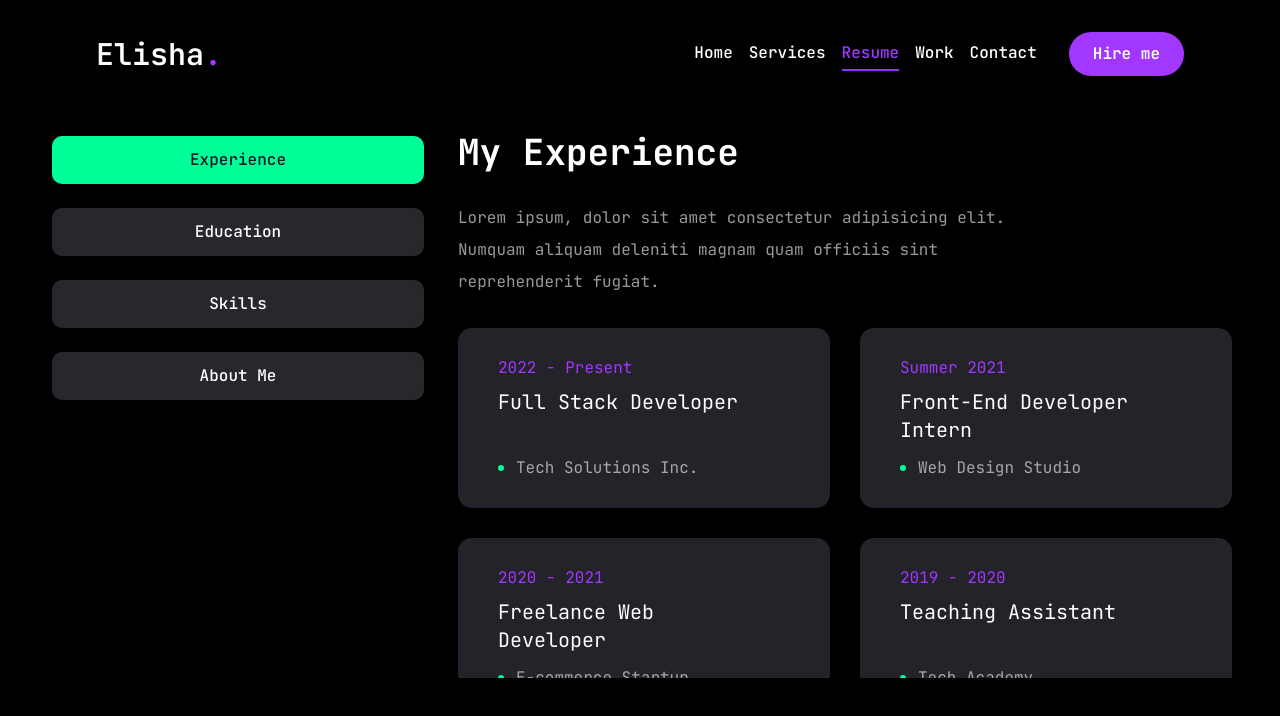
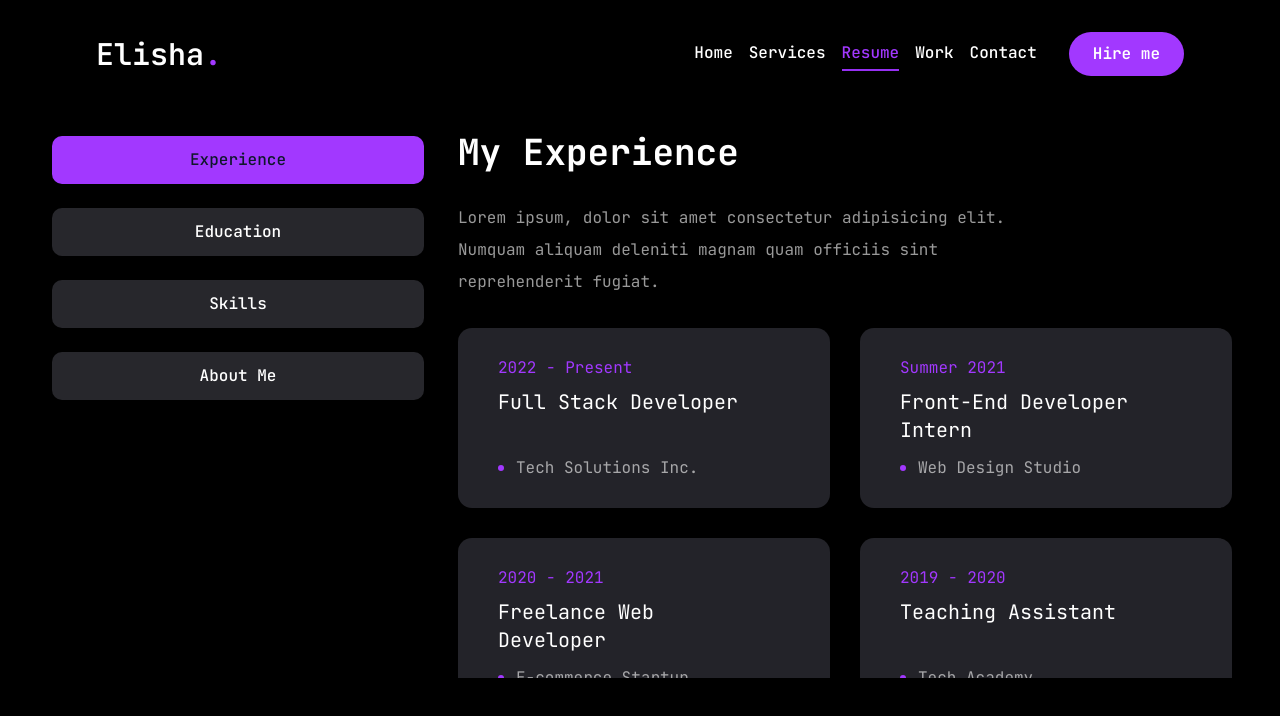
Before and after one commit to elishabhatti/elisha-portfolio, a Next.js app: page /resume in a window 1280 px wide. Shown: the top 716 px of the page. Built offline with nearby package versions, Linux system fonts and the light colour scheme.

Commit message:
changed the entire theme of the portfolio

```diff
--- a/app/globals.css
+++ b/app/globals.css
@@ -126,7 +126,7 @@ body {
 
 @layer base {
   body {
-    @apply bg-background font-[#1c1c22] text-white leading-loose;
+    @apply bg-background font-[#a238ff] text-white leading-loose;
   }
   .h1 {
     @apply text-[48px] xl:text-[68px] leading-[1.1] font-semibold;
@@ -138,6 +138,6 @@ body {
     @apply text-[20px] xl:text-[24px] leading-[1.1] font-semibold;
   }
   .text-outline {
-    -webkit-text-stroke: 1px #00ff99;
+    -webkit-text-stroke: 1px #a238ff;
   }
 }
--- a/app/resume/page.jsx
+++ b/app/resume/page.jsx
@@ -187,7 +187,7 @@ const Resume = () => {
                             {item.position}
                           </h3>
                           <div className="flex items-center gap-3">
-                            <span className="w-[6px] h-[6px] rounded-full bg-[#00ff99]"></span>
+                            <span className="w-[6px] h-[6px] rounded-full bg-[#a238ff]"></span>
                             <p className="text-white/60">{item.company}</p>
                           </div>
                         </li>
@@ -220,7 +220,7 @@ const Resume = () => {
                             {item.position}
                           </h3>
                           <div className="flex items-center gap-3">
-                            <span className="w-[6px] h-[6px] rounded-full bg-[#00ff99]"></span>
+                            <span className="w-[6px] h-[6px] rounded-full bg-[#a238ff]"></span>
                             <p className="text-white/60">{item.institution}</p>
                           </div>
                         </li>
--- a/app/services/page.jsx
+++ b/app/services/page.jsx
@@ -60,7 +60,7 @@ const Services = () => {
                   </div>
                   <Link
                     href={service.href}
-                    className="xl:w-[60px] xl:h-[60px] w-[40px] h-[40px] rounded-full bg-white hover:bg-[#00ff99] transition-all duration-500 flex justify-center items-center hover:-rotate-45"
+                    className="xl:w-[60px] xl:h-[60px] w-[40px] h-[40px] rounded-full bg-white hover:bg-[#a238ff] transition-all duration-500 flex justify-center items-center hover:-rotate-45"
                   >
                     <BsArrowDownRight className="text-primary xl:text-3xl text-2xl " />
                   </Link>
--- a/app/work/page.jsx
+++ b/app/work/page.jsx
@@ -86,7 +86,10 @@ const Work = () => {
               <ul className="flex gap-4">
                 {project.stack.map((item, index) => {
                   return (
-                    <li key={index} className="xl:text-xl text-md primary-text-color">
+                    <li
+                      key={index}
+                      className="xl:text-xl text-md primary-text-color"
+                    >
                       {item.name}
                       {/* remove the last coma */}
                       {index !== project.stack.length - 1 && ","}
@@ -154,7 +157,7 @@ const Work = () => {
               })}
               {/* slider buttons */}
               <WorkSliderBtns
-                btnStyles="bg-[#00ff99] rounded-md hover:bg-[#00e18f] text-primary text-[22px] w-[44px] h-[44px] flex justify-center items-center transition-all"
+                btnStyles="bg-[#a238ff] rounded-md  text-white text-[22px] w-[44px] h-[44px] flex justify-center items-center transition-all"
                 containerStyles="flex gap-2 absolute right-0 bottom-[calc(50%_-_22px)] xl:bottom-0 z-20 w-full justify-between xl:w-max xl:justify-none"
               />
             </Swiper>
--- a/components/ui/scroll-area.jsx
+++ b/components/ui/scroll-area.jsx
@@ -43,7 +43,7 @@ function ScrollBar({
       {...props}>
       <ScrollAreaPrimitive.ScrollAreaThumb
         data-slot="scroll-area-thumb"
-        className="relative flex-1 rounded-full bg-[#00ff99] dark:bg-stale-800" />
+        className="relative flex-1 rounded-full bg-[#a238ff] dark:bg-stale-800" />
     </ScrollAreaPrimitive.ScrollAreaScrollbar>
   );
 }
--- a/components/ui/tabs.jsx
+++ b/components/ui/tabs.jsx
@@ -33,7 +33,7 @@ function TabsTrigger({ className, ...props }) {
     <TabsPrimitive.Trigger
       data-slot="tabs-trigger"
       className={cn(
-        "inline-flex items-center text-base w-full bg-[#27272c] justify-center whitespace-nowrap text-white rounded-lg p-3 text-balance font-medium ring-offset-white transition-all disabled:pointer-events-none disabled:opacity-50 data-[state=active]:bg-[#00ff99] data-[state=active]:text-primary data-[state-active]:font-bold data-[state=active]:shadow-sm",
+        "inline-flex items-center text-base w-full bg-[#27272c] justify-center whitespace-nowrap text-white rounded-lg p-3 text-balance font-medium ring-offset-white transition-all disabled:pointer-events-none disabled:opacity-50 data-[state=active]:bg-[#a238ff] data-[state=active]:text-primary data-[state-active]:font-bold data-[state=active]:shadow-sm",
         className
       )}
       {...props}
```
